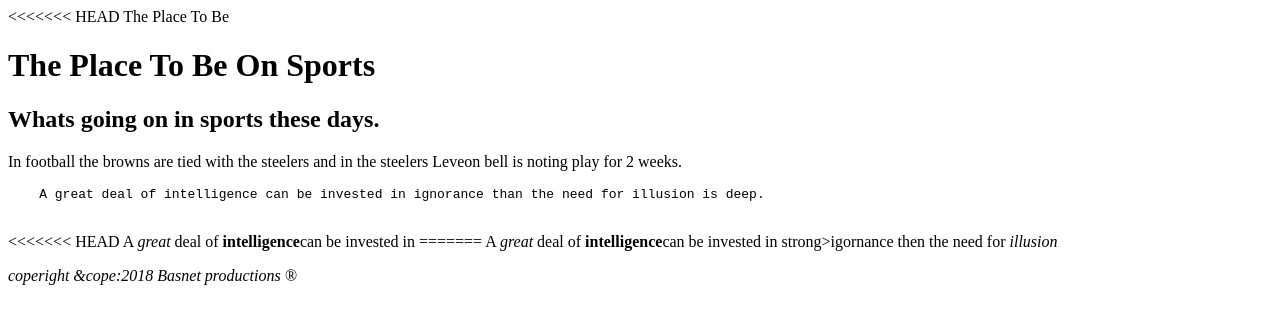
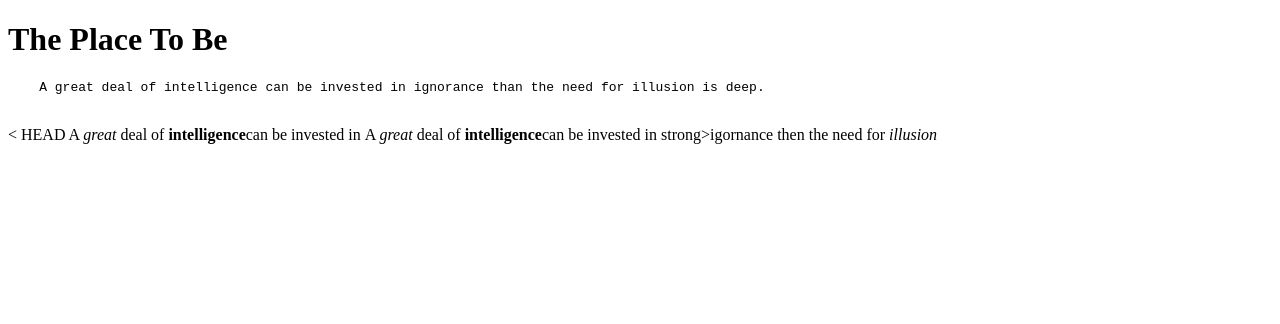
Before and after one commit to nayr123/HTMLtextstructure, a plain HTML site: page index.html in a window 1280 px wide. Drawn offline with Linux system fonts and the light colour scheme.

Commit message:
Commited save on atom

```diff
--- a/index.html
+++ b/index.html
@@ -1,28 +1,18 @@
 <!doctype html>
 <html lang ="en"
 <head>
-<<<<<<< HEAD
- <title>This is the title of the tab</title
-=======
- <title>The Place To Be</title
- <meta charset="utf-8">
+ <title>This is the title of the tab</title>
+  <meta charset="utf-8">
  <meda name ="description" content="">
   <meda name="keywords" contect="keywords1, keywords2, keywords3, keyword4">
  </head>
 <body>
  <header>
- <h1>The Place To Be On Sports</h1>
+  <h1>The Place To Be</h1>
  </header>
  <main>
    <section id="section1">
-   <article><article class="artcles">
-    <h2> Whats going on in sports these days.</h2>
-    <p>
-     In football the browns are tied with the steelers and
-     in the steelers Leveon bell is noting play for 2 weeks.
-
-
-    </article>
+   <article></article>
    </section>
    <section id="section2>
    </Section>
@@ -31,7 +21,7 @@
 
   </main>
   <aside>
- <article class="artcles2">
+ <artcle class="artcles">
   <pre>
     A great deal of intelligence can be invested in ignorance than the need for illusion is deep.
     </pre>
@@ -39,13 +29,10 @@
 
   </article class="article">
       <p>
-<<<<<<< HEAD
+< HEAD
  A <em>great</em> deal of <strong>intelligence</strong>can be invested in <wbr>
 
 
-
-
-=======
  A <em>great</em> deal of <strong>intelligence</strong>can be invested in <wbr>strong>igornance</strong> then the need for <i>illusion
     <br>
      </p>
@@ -53,10 +40,7 @@
     </aside>
 
 
-  <footer></footer>
 
-   coperight &cope:2018
-
-   Basnet productions &reg
+       <footer></footer>
     <Body>
     </html>
```
